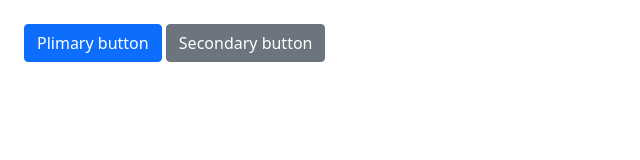
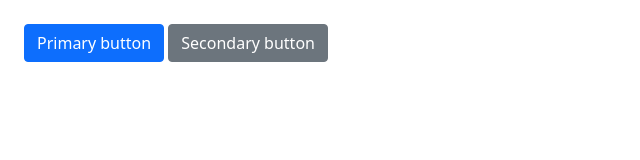
Before and after one commit to kmarn/stackblitz-test, a website built with webpack: page src/index.html in a window 1280 px wide. Shown: the full height of the page, 0-640 px from the left. Built offline with nearby package versions, Linux system fonts and the light colour scheme.

Commit message:
1 file modified

```diff
--- a/src/index.html
+++ b/src/index.html
@@ -8,7 +8,7 @@
   </head>
 
   <body class="p-4">
-    <button class="btn btn-primary">Plimary button</button>
+    <button class="btn btn-primary">Primary button</button>
     <button class="btn btn-secondary">Secondary button</button>
   </body>
 </html>
```
